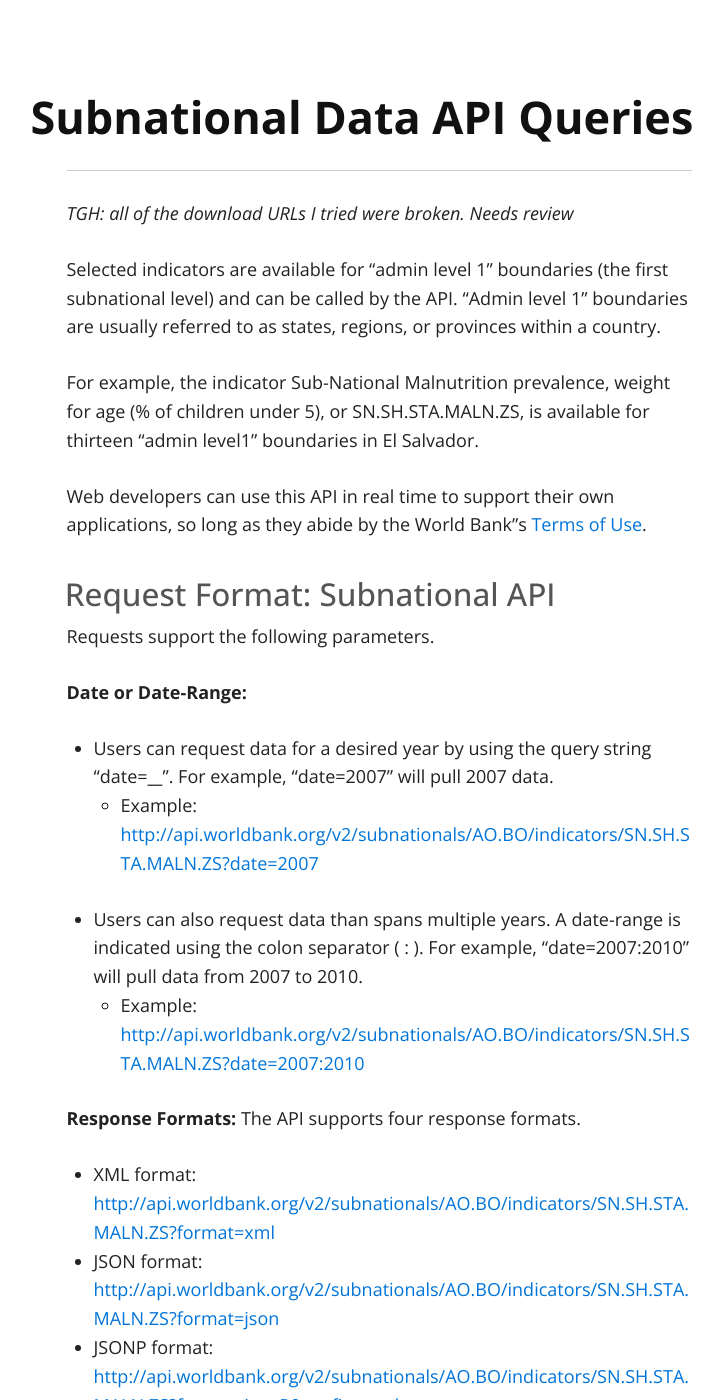
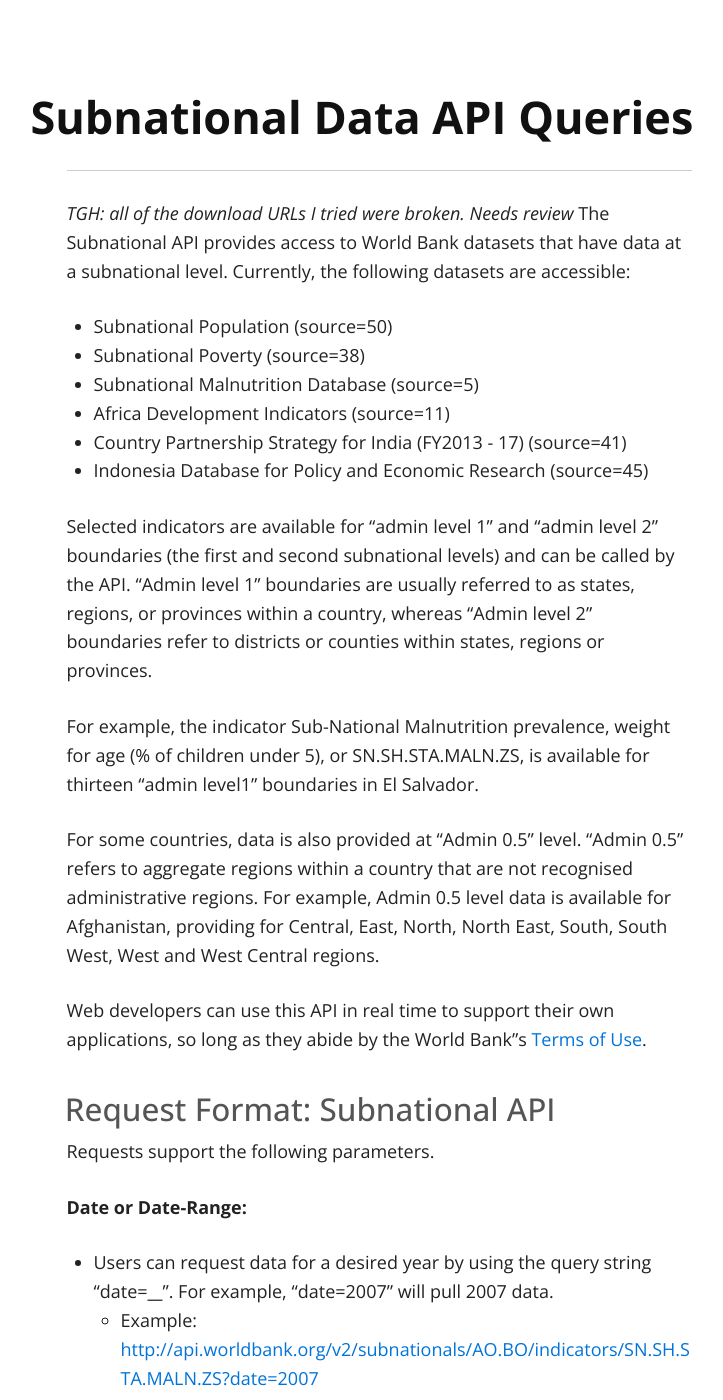
Before and after one commit to tgherzog/apidocs, a Jekyll site: the page built from API_Subnational_Data_Queries.md, in a window 1280 px wide and 1400 px high. Shown: the whole window, without its empty margins (261-984 px from the left). Built offline with Jekyll 4.4.1, drawn with Linux system fonts in a browser that asks for light colours; our own code applies the rules of GitHub Pages for plain Markdown files; some of the changed text lies outside the part shown.

Commit message:
Update API_Subnational_Data_Queries.md
Updated content to be more descriptive and remove incorrect information (e.g. KML references).

````diff
--- a/API_Subnational_Data_Queries.md
+++ b/API_Subnational_Data_Queries.md
@@ -6,10 +6,19 @@ output:
 ---
 
 *TGH: all of the download URLs I tried were broken. Needs review*
+The Subnational API provides access to World Bank datasets that have data at a subnational level. Currently, the following datasets are accessible:
+* Subnational Population (source=50)
+* Subnational Poverty (source=38)
+* Subnational Malnutrition Database (source=5)
+* Africa Development Indicators (source=11)
+* Country Partnership Strategy for India (FY2013 - 17) (source=41)
+* Indonesia Database for Policy and Economic Research (source=45)
 
-Selected indicators are available for "admin level 1" boundaries (the first subnational level) and can be called by the API.  "Admin level 1" boundaries are usually referred to as states, regions, or provinces within a country.
+Selected indicators are available for "admin level 1" and "admin level 2" boundaries (the first and second subnational levels) and can be called by the API.  "Admin level 1" boundaries are usually referred to as states, regions, or provinces within a country, whereas "Admin level 2" boundaries refer to districts or counties within states, regions or provinces.
 
 For example, the indicator Sub-National Malnutrition prevalence, weight for age (% of children under 5), or SN.SH.STA.MALN.ZS, is available for thirteen "admin level1" boundaries in El Salvador.
+
+For some countries, data is also provided at "Admin 0.5" level. "Admin 0.5" refers to aggregate regions within a country that are not recognised administrative regions. For example, Admin 0.5 level data is available for Afghanistan, providing for Central, East, North, North East, South, South West, West and West Central regions.
 
 Web developers can use this API in real time to support their own applications, so long as they abide by the World Bank"s [Terms of Use](http://data.worldbank.org/summary-terms-of-use).
 
@@ -23,13 +32,12 @@ Requests support the following parameters.
 * Users can also request data than spans multiple years. A date-range is indicated using the colon separator ( : ).  For example, "date=2007:2010" will pull data from 2007 to 2010.
   - Example: <http://api.worldbank.org/v2/subnationals/AO.BO/indicators/SN.SH.STA.MALN.ZS?date=2007:2010>
 
-**Response Formats:** The API supports four response formats.
+**Response Formats:** The API supports three response formats.
 
 * XML format: <http://api.worldbank.org/v2/subnationals/AO.BO/indicators/SN.SH.STA.MALN.ZS?format=xml>
 * JSON format: <http://api.worldbank.org/v2/subnationals/AO.BO/indicators/SN.SH.STA.MALN.ZS?format=json>
 * JSONP format: <http://api.worldbank.org/v2/subnationals/AO.BO/indicators/SN.SH.STA.MALN.ZS?format=jsonP&prefix=getdata>
   - _Note: For JSONP format, 'prefix' parameter needs to be specified._
-* KML format: <http://api.worldbank.org/v2/subnational/ind/IN.TN?format=kml>
 
 **Download formats:** API supports two download formats.
 
@@ -49,7 +57,7 @@ Requests support the following parameters.
 * Example: <http://api.worldbank.org/v2/subnationals/AO.BO;AO.ZA;AO.UI/indicators/SN.SH.STA.MALN.ZS?mrv=2>
 
 ## About Subnational List Queries
-The following information will appear, when available, in the response when using this Subnational List Query in the World Bank API:
+Subnational List Queries provide information on the regions for which subnational data exists. The following information will appear, when available, in the response when using this Subnational List Query in the World Bank API:
 
 * 3 letter country code of the Subnational
 * Name of the country to which Subnational belongs
@@ -57,8 +65,8 @@ The following information will appear, when available, in the response when usin
 * Subnational Name
 * Subnational Alternative Names
 * GADM ID and Alternative Names
-* GAUL ID
-* UNSALB ID
+* GAUL ID and Alternative Names
+* UNSALB ID and Alternative Names
 * Longitude
 * Latitude
 
@@ -66,7 +74,7 @@ _Note: The above Subnational List Queries are currently available for Admin Leve
 
 ### Sample Request Format: Subnational List Query
 
-To request all subnational level1 locations for all countries:
+To request all subnational level locations for all countries:
 <http://api.worldbank.org/v2/subnational>
 
 ### Sample Response Format: Subnational List Query
@@ -143,13 +151,13 @@ Example: <http://api.worldbank.org/v2/subnational/ago;ind>
 
 ### Geocode Subnational Requests
 
-To retrieve a list of all subnational geocodes: <http://api.worldbank.org/v2/subnational>
+Where mappings exist, subnational location identifiers are provided for common location coding schemas including GAUL, GADM and UN SALB. Within the API, GAUL, GAMD or UNSALB codes can be used within calls in addition to World Bank identifiers.
 
-To retrieve a subnational detail based on Gadm Code, Gaul code, UnSalb code, and World Bank code:
+To retrieve a subnational detail based on GADM Code, GAUL code, UNSALB code, and World Bank code:
 
-* Gadm Code: <http://api.worldbank.org/v2/subnational/ind/IN.WB>
-* Gaul Code: <http://api.worldbank.org/v2/subnational/ind/1511>
-* UnSalb Code: <http://api.worldbank.org/v2/subnational/ind/IND032>
+* GADM Code: <http://api.worldbank.org/v2/subnational/ind/IN.WB>
+* GAUL Code: <http://api.worldbank.org/v2/subnational/ind/1511>
+* UNSALB Code: <http://api.worldbank.org/v2/subnational/ind/IND032>
 * World Bank Admin Level 1 Code: <http://api.worldbank.org/v2/subnational/ind/IND_West_Bengal_IN.WB_1511_IND032>
 
 ## Subnational Indicator Queries
@@ -158,12 +166,11 @@ This call will return following information, when available, about subnational i
 
 * Indicator Id
 * Indicator Name
-* Source ID to which Indicator belongs.
-* Source Name to which Indicator belongs.
+* Source ID of the primary dataset to which Indicator belongs
+* Source Name of the primary dataset to which Indicator belongs.
+Note - the source ID and Name returned may not refer to a Subnational dataset itself, as some indicators have a national level dataset as primary. For example, Subnational Poverty Indicator SI.POV.URHC returns Source ID 2, the World Development Indicators database, as this is the primary source for the indicator. To ensure results are returned from the subnational database, use the "source=" parameter on API calls.
 
 ### Sample Request Format: Subnational Indicator Queries
-
-*TGH: review this section for accuracy and clarity*
 
 1. To request a list of all subnational indicators currently available:
 <http://api.worldbank.org/v2/subnational/indicator>
@@ -185,7 +188,6 @@ _Note: Subnational indicators are currently only available for "source" 5._
 *TGH: incomplete code snippets need ellipses as shown above*
 
 ```xml
-</wb:metadata>
 <wb:subnationalindicators xmlns:wb="http://www.worldbank.org" page="1" pages="1" per_page="100" total="319">
 <wb:indicator id="SN.SH.STA.MALN.ZS">
 <wb:name>
@@ -193,6 +195,7 @@ Sub-National Malnutrition prevalence, weight for age (% of children under 5)
 </wb:name>
 <wb:source id="5">Subnational Malnutrition Database</wb:source>
 </wb:indicator>
+...
 ```
 
 **JSON:** <http://api.worldbank.org/v2/subnational/indicator?format=json>
@@ -204,21 +207,23 @@ Sub-National Malnutrition prevalence, weight for age (% of children under 5)
 	{
 		"page": 1,
 		"pages": 1,
-	"per_page": "100",
-"total": 5
-},
-[
-	{
-		"id": "SN.SH.STA.MALN.ZS",
-		"name": "Sub-National Malnutrition prevalence, weight for age (% of children under 5)",
-		"source": {
+		"per_page": "100",
+		"total": 5
+	},
+	[
+		{
+			"id": "SN.SH.STA.MALN.ZS",
+			"name": "Sub-National Malnutrition prevalence, weight for age (% of children under 5)",
+			"source": {
 					"id": "5",
 					"value": "Subnational Malnutrition Database"
-				},
-		"sourceNote": null,
-		"sourceOrganization": null,
-		"topics": null
-	}
+			},
+			"sourceNote": null,
+			"sourceOrganization": null,
+			"topics": null
+		}
+	...
+	]
 ]
 ```
 
@@ -246,15 +251,16 @@ To request data for a specific indicator in a specific "admin level 1" location,
 
 ```xml
 <wb:subnationaldata xmlns:wb="http://www.worldbank.org" page="1" pages="1" per_page="100" total="44" lastupdated="2013-11-26">
-<wb:data>
-<wb:indicator id="SN.SH.STA.MALN.ZS">
-Sub-National Malnutrition prevalence, weight for age (% of children under 5)
-</wb:indicator>
-<wb:subnational id="453">Armenia, Aragatsotn</wb:subnational>
-<wb:date>2012</wb:date>
-<wb:value/>
-<wb:decimal>0</wb:decimal>
-</wb:data>
+  <wb:data>
+    <wb:indicator id="SN.SH.STA.MALN.ZS">
+      Sub-National Malnutrition prevalence, weight for age (% of children under 5)
+    </wb:indicator>
+    <wb:subnational id="453">Armenia, Aragatsotn</wb:subnational>
+    <wb:date>2012</wb:date>
+    <wb:value/>
+    <wb:decimal>0</wb:decimal>
+  </wb:data>
+  ...
 ```
 
 **JSON**
@@ -270,20 +276,21 @@ Sub-National Malnutrition prevalence, weight for age (% of children under 5)
 	},
 	[
 		{
-			"indicator":
-						{
-							"id": "SN.SH.STA.MALN.ZS",
-							"value": "Sub-National Malnutrition prevalence, weight for age (% of children under 5)"
-						},
-			"subnational":
-						{
-							"id": "453",
-							"value": "Armenia, Aragatsotn"
-						},
+			"indicator": {
+				"id": "SN.SH.STA.MALN.ZS",
+				"value": "Sub-National Malnutrition prevalence, weight for age (% of children under 5)"
+			},
+			"subnational": 	{
+				"id": "453",
+				"value": "Armenia, Aragatsotn"
+			},
 			"value": "",
 			"decimal": "0",
 			"date": "2012"
-		}
+		},
+		...
+	]
+]
 ```
 
 ### Examples
@@ -291,9 +298,9 @@ Sub-National Malnutrition prevalence, weight for age (% of children under 5)
 #### 1. Sample Request Format using Geocodes: Subnational Indicator Data
 To retrieve subnational indicator data based on Gadm code, Gaul code, UnSalb code and World Bank code you must provide both the desired location's geocode, as well as the desired indicator code.
 
-  * Gadm Code: <http://api.worldbank.org/v2/subnationals/AO.BO/indicators/SN.SH.STA.MALN.ZS>
-  * Gaul Code: <http://api.worldbank.org/v2/subnationals/398/indicators/SN.SH.STA.MALN.ZS>
-  * UnSalb: <http://api.worldbank.org/v2/subnationals/AGO001/indicators/SN.SH.STA.MALN.ZS>
+  * GADM Code: <http://api.worldbank.org/v2/subnationals/AO.BO/indicators/SN.SH.STA.MALN.ZS>
+  * GAUL Code: <http://api.worldbank.org/v2/subnationals/398/indicators/SN.SH.STA.MALN.ZS>
+  * UNSALB: <http://api.worldbank.org/v2/subnationals/AGO001/indicators/SN.SH.STA.MALN.ZS>
   * World Bank Indicator Code: <http://api.worldbank.org/v2/subnational/in.mp;in.up/indicator/SN.SH.STA.MALN.ZS>
 
 #### 2. Sample Request Format: Multiple Subnational Indicators
@@ -313,28 +320,11 @@ To retrieve subnational data for multiple countries, you must place a semi-colon
 
 Example: <http://api.worldbank.org/v2/country/usa;chn/indicator/SN.SH.STA.MALN.ZS?date=2005&source=5>
 
-#### 5. Sample Request Format: Subnational Data for Specific Subnational Location
+#### 5. Sample Request Format: Subnational Data with Specific Subnational Location Coding
 
-To retrieve subnational indicator data for one subnational location, you must use an SNCODE (i.e. GAUL, GADM, or UNSALB).
+To retrieve subnational indicator data with specific coding schema for one subnational location, you must use an SNCODE (i.e. GAUL, GADM, or UNSALB).
 
-In this example, GAUL code is called: <http://api.worldbank.org/v2/subnational/IN.WB/indicator/SN.SH.STA.MALN.ZS/?sncode=gaul>
-
-## Subnational KML Download Queries
-
-The Subnational API produces KML definition downloads for subnationals, which can be used in any map-based application that recognizes the KML format.
-
-### Sample Request Format: KML Queries
-
-1. To request subnational KML definitions based on UnSalb code (in this example, for Tamil Nadu, India):
-<http://api.worldbank.org/v2/subnationals/ind/IND029?format=kml>
-2. To request subnational KML definitions based on Gadm code (in this example, for Tamil Nadu, India):
-<http://api.worldbank.org/v2/subnational/ind/IN.TN?format=kml>
-3. To request subnational KML definitions based on Gaul code (in this example, for Tamil Nadu, India):
-<http://api.worldbank.org/v2/subnational/ind/1508?format=kml>
-4. To request KML definitions for all subnational locations in a country (in this example, for India):
-<http://api.worldbank.org/v2/subnational/IND/all?format=kml>
-5. To request KML definitions for a country (in this example, for India):
-<http://api.worldbank.org/v2/country/IND?format=kml>
+In this example, data will be returned using GAUL codes: <http://api.worldbank.org/v2/subnational/IN.WB/indicator/SN.SH.STA.MALN.ZS/?sncode=gaul>
 
 ## Subnational Indicator Data Download Queries
 
````
Also changed, not shown: other parts of API_Subnational_Data_Queries.md (+0 -4 lines).
